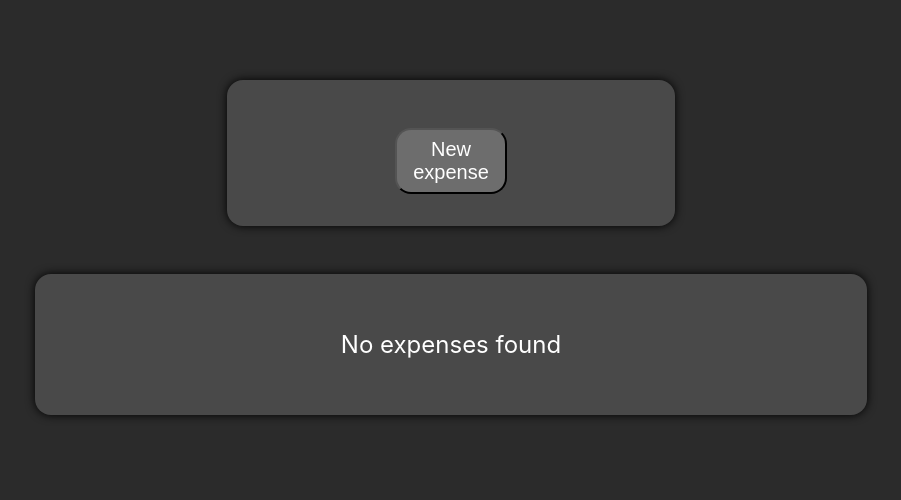
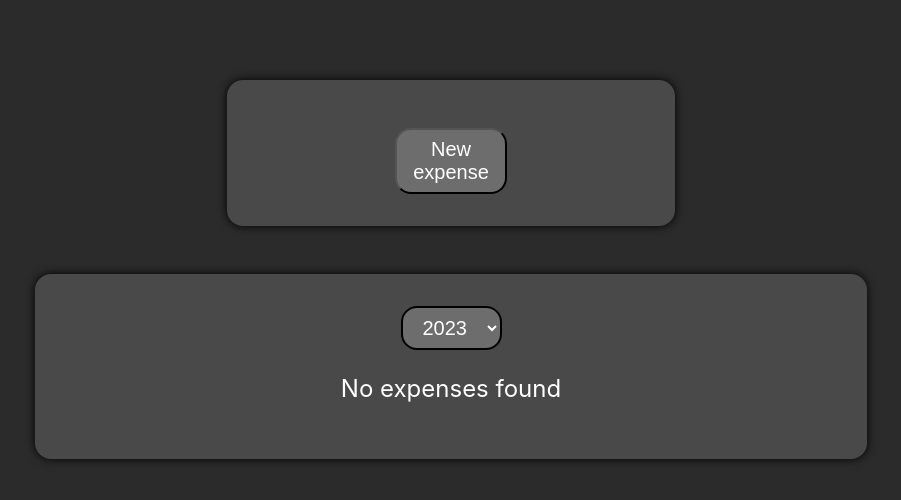
Before and after one commit to Handloc/Expenses, a React (Create React App) app: page / in a window 1280 px wide. Shown: the top 500 px of the page, without its empty margins (189-1090 px from the left). Built offline with nearby package versions, Linux system fonts and the light colour scheme.

Commit message:
Add filtering expenses by selected year

```diff
--- a/src/components/Expenses/Expenses.js
+++ b/src/components/Expenses/Expenses.js
@@ -1,6 +1,7 @@
-import React from "react";
+import React, { useState } from "react";
 import styled from "styled-components";
 import Expense from "./Expense";
+import Charts from "./Charts";
 
 const ExpensesWrapper = styled.div`
   display: flex;
@@ -11,7 +12,6 @@ const ExpensesWrapper = styled.div`
   background-color: #494949;
   padding: 2rem;
   border-radius: 1rem;
-  /* border: 0.2rem solid #e06500; */
   box-shadow: 0 0 10px black;
   margin-top: 3rem;
 `;
@@ -21,18 +21,50 @@ const Message = styled.p`
   color: white;
 `;
 
+const SelectList = styled.select`
+  background-color: #6d6d6d;
+  cursor: pointer;
+  color: white;
+  font-size: 1.25rem;
+  border-radius: 1rem;
+  padding: 0.5rem 1rem;
+  border: 0.15rem solid black;
+
+  &:focus {
+    outline: none;
+  }
+`;
+
 function Expenses(props) {
+  const [chosenYear, setChosenYear] = useState("2023");
+
+  const changeYear = (yearValue) => {
+    setChosenYear(yearValue.target.value);
+  };
+
+  const filteredExpenses = props.items.filter((expense) => {
+    return expense.date.split("-")[0] === chosenYear;
+  });
+
   return (
     <ExpensesWrapper>
-      {props.items.length === 0 ? (
+      <SelectList onChange={changeYear} value={chosenYear}>
+        <option>2020</option>
+        <option>2021</option>
+        <option>2022</option>
+        <option>2023</option>
+      </SelectList>
+      {filteredExpenses.length === 0 ? (
         <Message>No expenses found</Message>
       ) : (
-        props.items.map((expense) => (
+        filteredExpenses.map((expense) => (
           <Expense
             key={expense.key}
             title={expense.title}
             amount={expense.amount}
-            date={expense.date}
+            year={expense.date.split("-")[0]}
+            month={expense.date.split("-")[1]}
+            day={expense.date.split("-")[2]}
           />
         ))
       )}
--- a/src/components/Form/Form.js
+++ b/src/components/Form/Form.js
@@ -39,7 +39,6 @@ function Form(props) {
 
   function submitHandler(event) {
     event.preventDefault();
-    console.log(amount);
     const expenseData = {
       key: uuid(),
       title: title,
```
